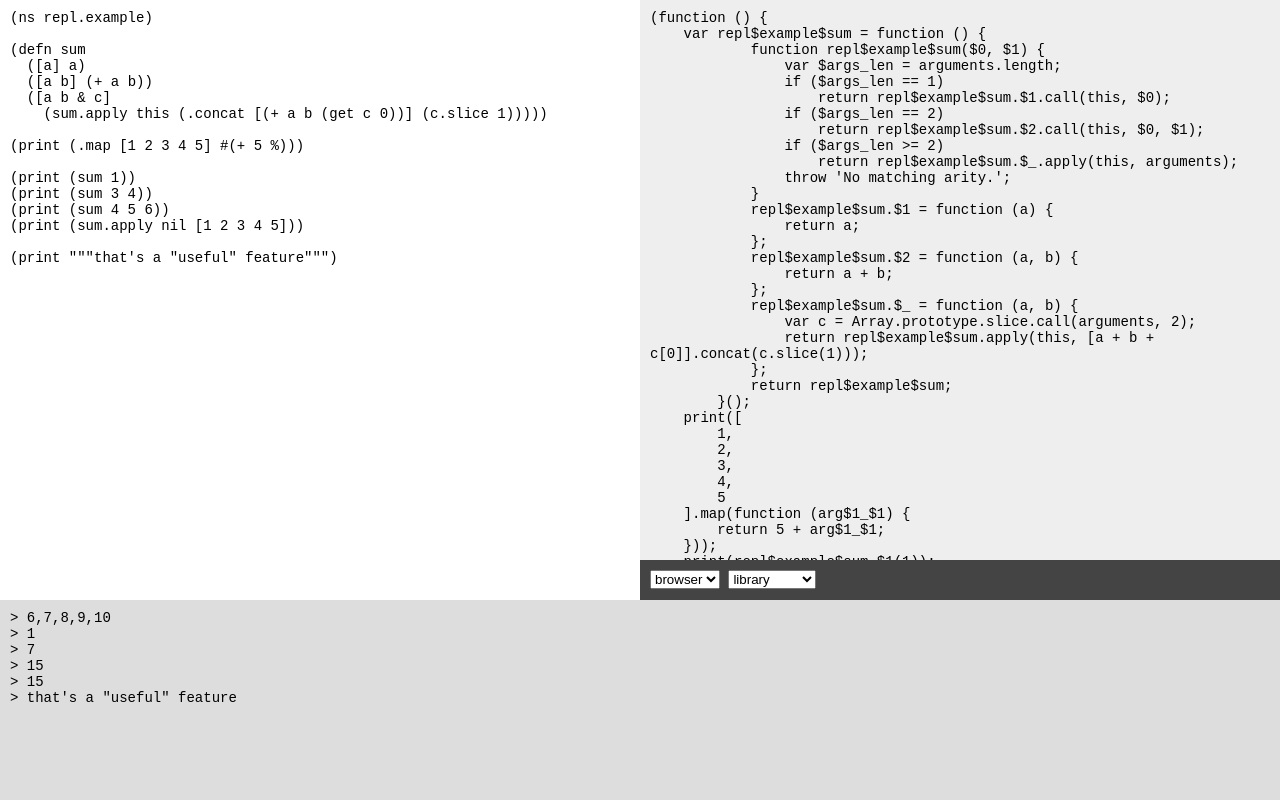
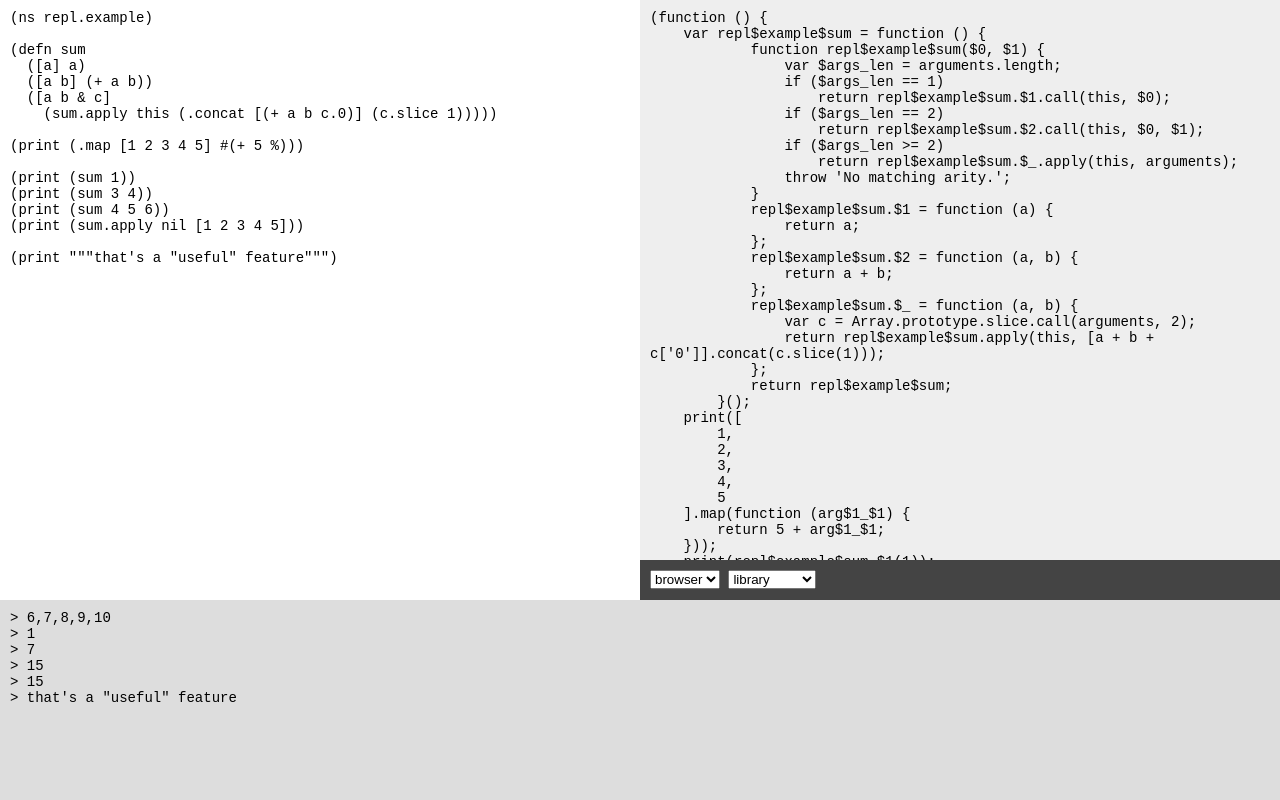
Before and after one commit to c-spencer/terrible2, a plain HTML site: page repl.html in a window 1280 px wide. Drawn offline with Linux system fonts and the light colour scheme.

Commit message:
Can use c.0 in place of (get c 0)

```diff
--- a/repl.html
+++ b/repl.html
@@ -62,7 +62,7 @@
   ([a] a)
   ([a b] (+ a b))
   ([a b & c]
-    (sum.apply this (.concat [(+ a b (get c 0))] (c.slice 1)))))
+    (sum.apply this (.concat [(+ a b c.0)] (c.slice 1)))))
 
 (print (.map [1 2 3 4 5] #(+ 5 %)))
 
```
